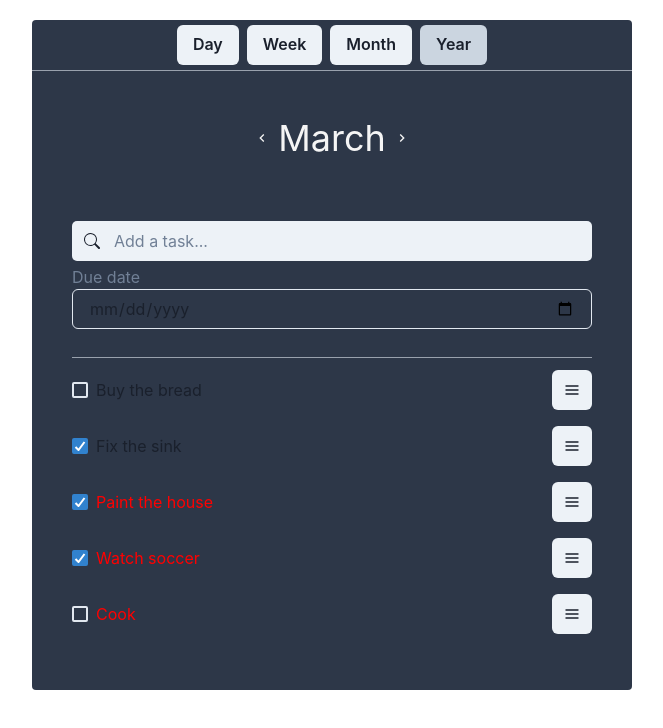
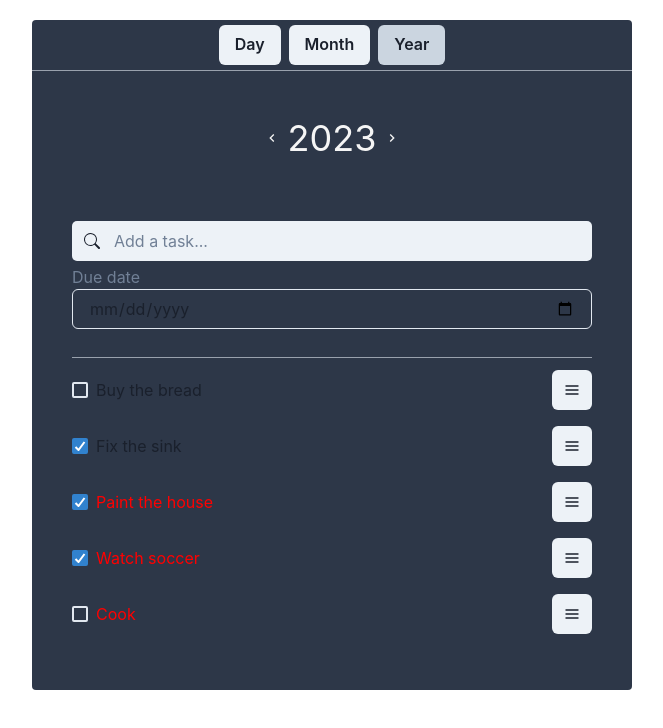
Before and after one commit to ehlabrada/react-todo, a React (Vite) app: page / in a window 1280 px wide. Both pictures are taken after a click on the button "Year". Shown: the top 728 px of the page, without its empty margins (308-971 px from the left). Built offline with nearby package versions, Linux system fonts and the light colour scheme.

Commit message:
Refactor the yearly component

```diff
--- a/src/App.jsx
+++ b/src/App.jsx
@@ -7,6 +7,7 @@ import TodoList from "./components/TodoList.jsx";
 import useTodos from "./hooks/useTodos.js";
 import useDateHandler from "./hooks/useDateHandler.js";
 import MonthlyTimePicker from "./components/MonthlyTimePicker.jsx";
+import YearlyTimePicker from "./components/YearlyTimePicker.jsx";
 
 function App() {
   const {
@@ -30,7 +31,7 @@ function App() {
           onDayChange={(change) => handleOnDateChange(change)}
       />
     } else if (timeFrequency === "yearly"){
-      timerSelected = <MonthlyTimePicker
+      timerSelected = <YearlyTimePicker
           currentDate={currentDate}
           onDayChange={(change) => handleOnDateChange(change)}
       />
--- a/src/components/TimeFrequencyPicker.jsx
+++ b/src/components/TimeFrequencyPicker.jsx
@@ -7,7 +7,7 @@ const TimeFrequencyPicker = ({timeFrequency, onChangeTimeFrequency}) => {
       <HStack h="50px" justifyContent="space-evenly" color="white">
         <ButtonGroup>
           <Button isActive={timeFrequency === "daily"} onClick={() => onChangeTimeFrequency("daily")}>Day</Button>
-          <Button isActive={timeFrequency === "weekly"} onClick={() => onChangeTimeFrequency("weekly")}>Week</Button>
+          {/*<Button isActive={timeFrequency === "weekly"} onClick={() => onChangeTimeFrequency("weekly")}>Week</Button>*/}
           <Button isActive={timeFrequency === "monthly"} onClick={() => onChangeTimeFrequency("monthly")}>Month</Button>
           <Button isActive={timeFrequency === "yearly"} onClick={() => onChangeTimeFrequency("yearly")}>Year</Button>
         </ButtonGroup>
--- a/src/components/YearlyTimePicker.jsx
+++ b/src/components/YearlyTimePicker.jsx
@@ -7,8 +7,7 @@ const YearlyTimePicker = ({ currentDate, onDayChange }) => {
         <HStack marginBottom={10} color="whitesmoke">
             <ChevronLeftIcon onClick={() => onDayChange("left")} />
             <VStack>
-                <Text fontSize='4xl'> {weekDays[currentDate.getDay()]} </Text>
-                <Text>{months[currentDate.getMonth()]} {currentDate.getDate()}, {currentDate.getFullYear()} </Text>
+                <Text fontSize='4xl'> {currentDate.getFullYear()} </Text>
             </VStack>
             <ChevronRightIcon onClick={() => onDayChange("right")} />
         </HStack>
```
